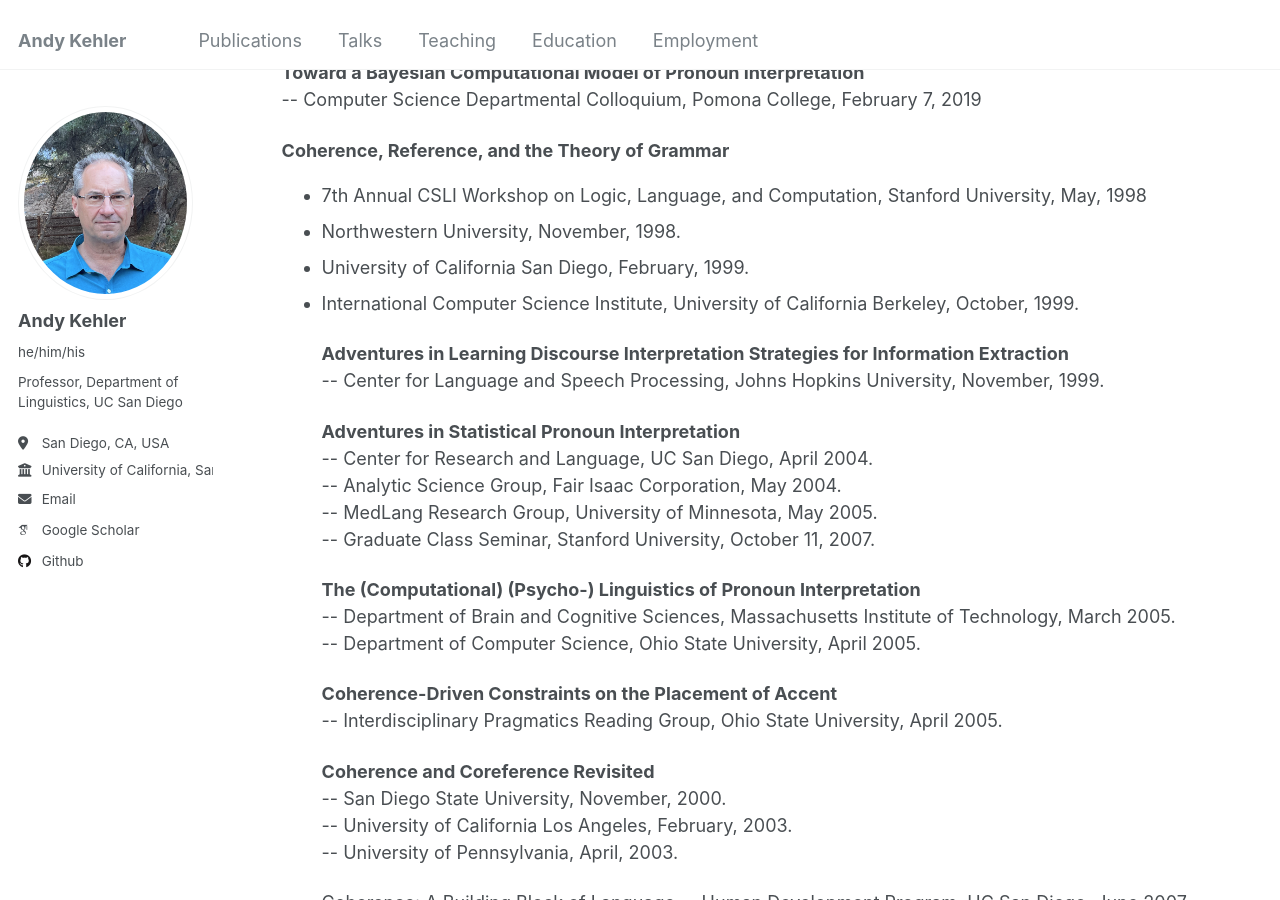
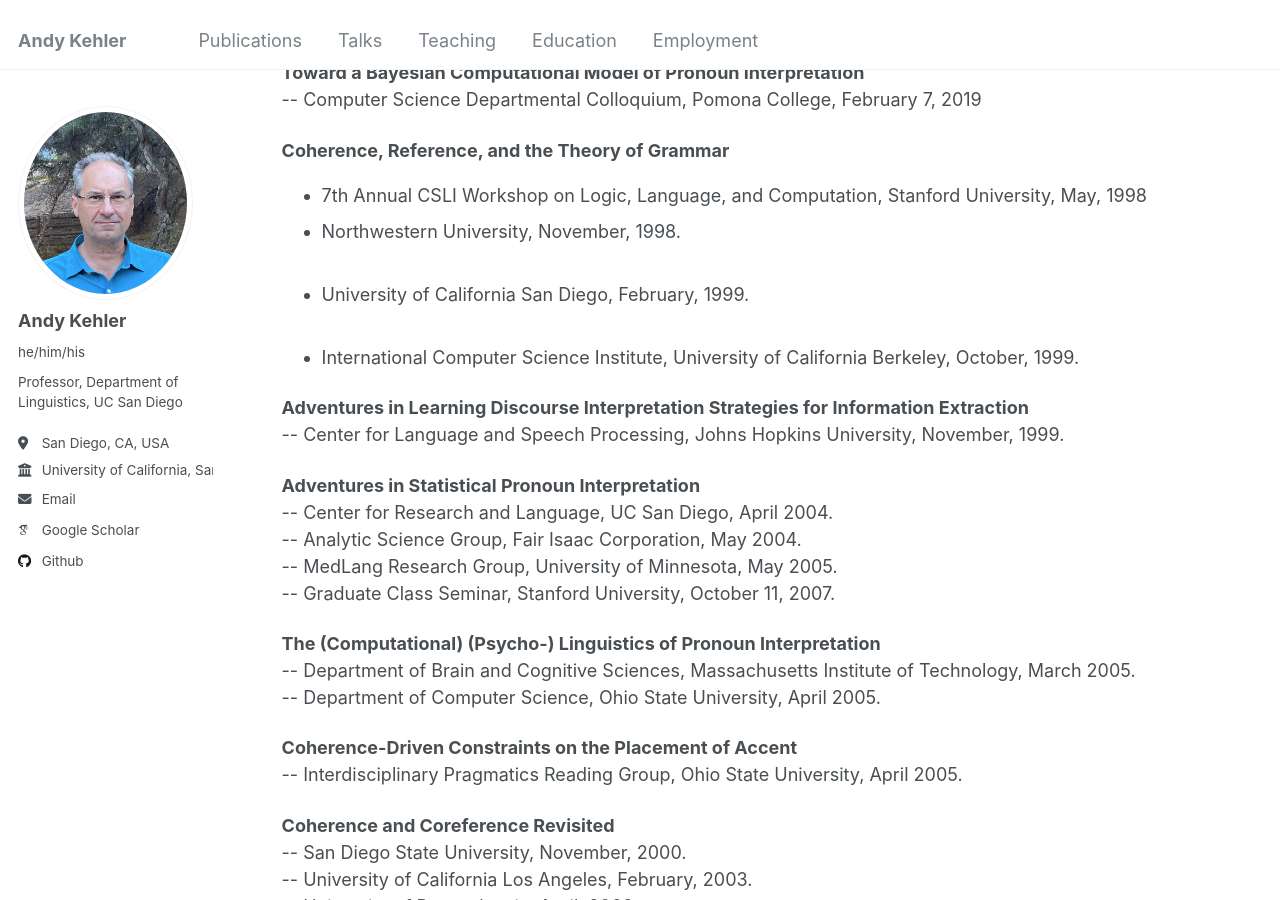
Before and after one commit to akehler/akehler.github.io, a Jekyll site: the page built from _pages/talks.html, in a window 1280 px wide and 900 px high, scrolled down 348 px. Built offline with Jekyll 4.4.1, drawn with Linux system fonts in a browser that asks for light colours; some web fonts are replaced.

```diff
--- a/_pages/talks.html
+++ b/_pages/talks.html
@@ -29,12 +29,12 @@ Note: This page is under construction!
 <br>
 <ul>
 <li>7th Annual CSLI Workshop on Logic, Language, and Computation, Stanford University, May, 1998
+<li>Northwestern University, November, 1998.</li>
 <br>
-<li>Northwestern University, November, 1998.
+<li>University of California San Diego, February, 1999.</li>
 <br>
-<li>University of California San Diego, February, 1999.
-<br>
-<li>International Computer Science Institute, University of California Berkeley, October, 1999.
+<li>International Computer Science Institute, University of California Berkeley, October, 1999.</li>
+</ul>
 <p></p>
 
 <strong>Adventures in Learning Discourse Interpretation Strategies for Information Extraction</strong>
```
